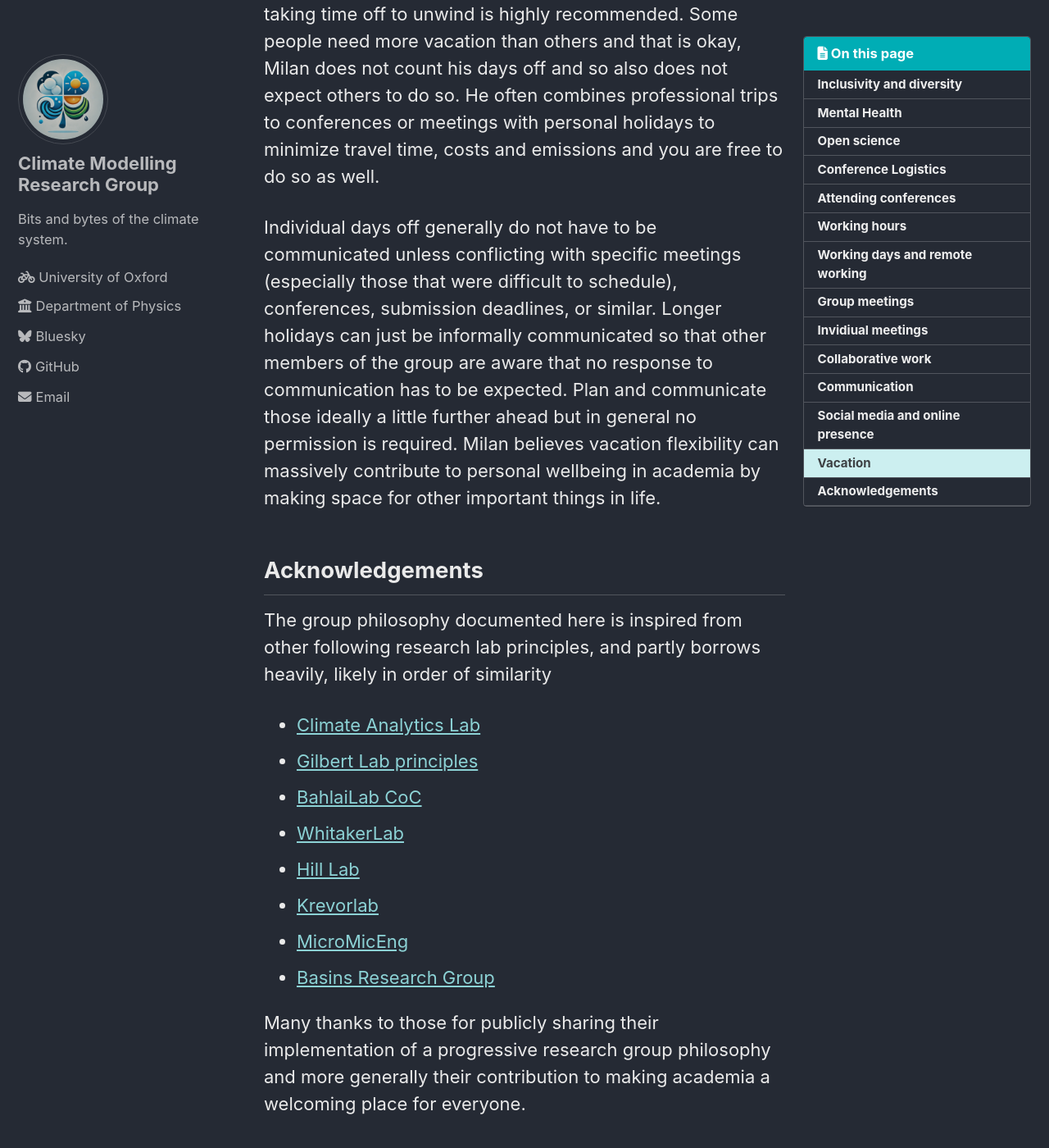
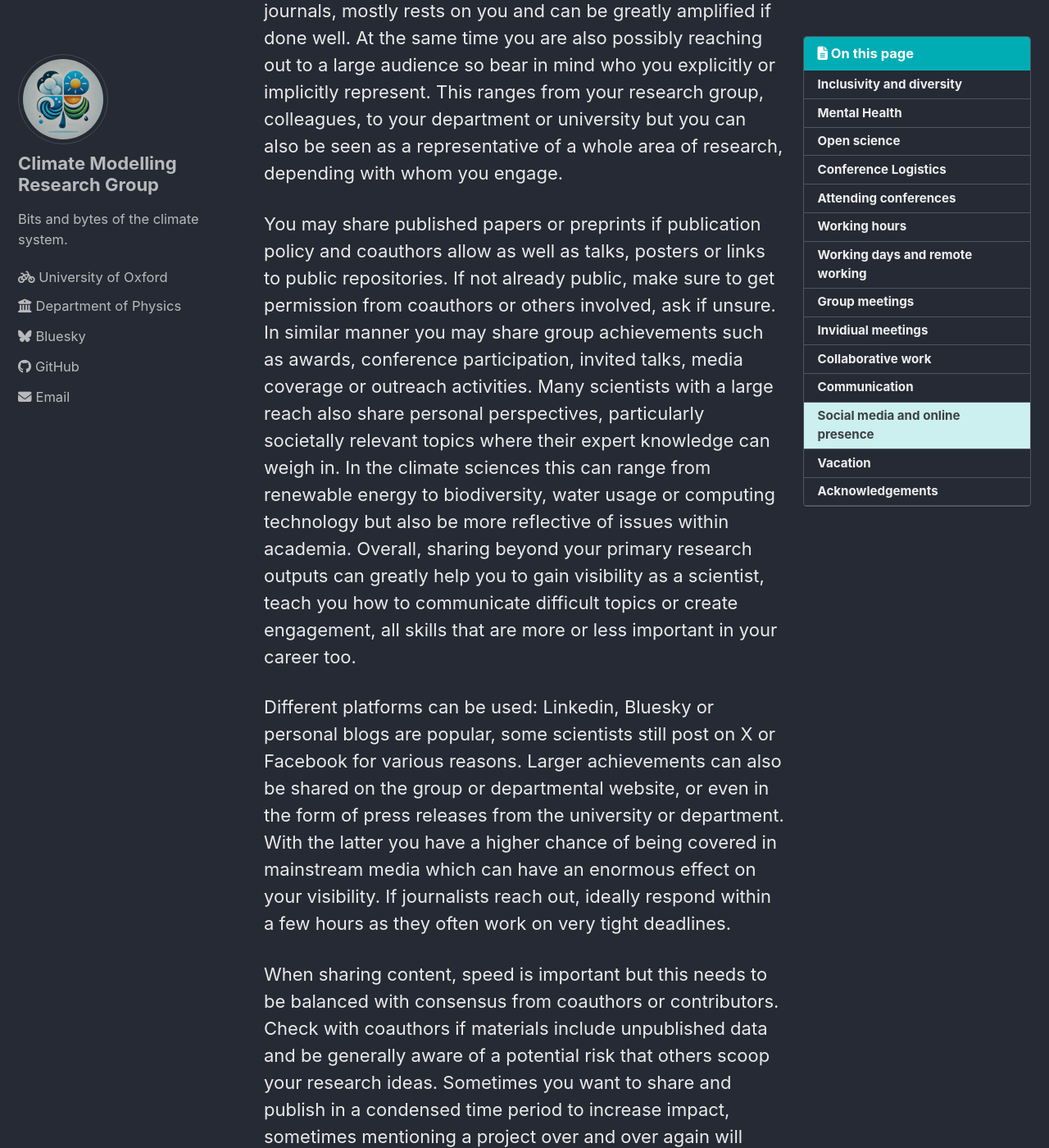
Before and after one commit to climate-modelling/climate-modelling.github.io, a Jekyll site: the page built from _pages/philosophy.md, in a window 1280 px wide and 1400 px high, scrolled down 4844 px. Shown: the whole window at 82% size. Built offline with Jekyll 4.4.1, drawn with Linux system fonts in a browser that asks for light colours; cached includes are drawn as plain includes; some of the changed text lies outside the part shown.

Commit message:
Enhance section on social media and online presence
Expanded on the importance of online presence for early-career scientists, including recommendations for sharing research and engaging with the public.

```diff
--- a/_pages/philosophy.md
+++ b/_pages/philosophy.md
@@ -105,6 +105,44 @@ time created to raise it.
 
 ## Social media and online presence
 
+Having an online presence can help spread your research to a wider community of scientists,
+journalists, and the public and foster collaborations. As an early-career scientist it is
+recommended to have some online presence, in the form of your own or a departmental or
+group website and/or social media profiles. Even when not used actively, it will make it
+easier for others to find you if they hear about your work. Nowadays the publicity of your work,
+e.g. published in journals, mostly rests on you and can be greatly amplified if done well.
+At the same time you are also possibly reaching out to a large audience so bear in mind who
+you explicitly or implicitly represent. This ranges from your research group, colleagues,
+to your department or university but you can also be seen as a representative of a whole area
+of research, depending with whom you engage.
+
+You may share published papers or preprints if publication policy and coauthors allow as well
+as talks, posters or links to public repositories. If not already public, make sure to get
+permission from coauthors or others involved, ask if unsure. In similar manner you may share
+group achievements such as awards, conference participation, invited talks, media coverage or
+outreach activities. Many scientists with a large reach also share personal perspectives,
+particularly societally relevant topics where their expert knowledge can weigh in.
+In the climate sciences this can range from renewable energy to biodiversity, water usage or
+computing technology but also be more reflective of issues within academia. Overall, sharing beyond
+your primary research outputs can greatly help you to gain visibility as a scientist, teach you how to
+communicate difficult topics or create engagement, all skills that are more or less important
+in your career too.
+
+Different platforms can be used: Linkedin, Bluesky or personal blogs are popular, some scientists still
+post on X or Facebook for various reasons. Larger achievements can also be shared on the group or
+departmental website, or even in the form of press releases from the university or department.
+With the latter you have a higher chance of being covered in mainstream media which can have an
+enormous effect on your visibility. If journalists reach out, ideally respond within a few hours as
+they often work on very tight deadlines.
+
+When sharing content, speed is important but this needs to be balanced with consensus from
+coauthors or contributors. Check with coauthors if materials include unpublished data and be
+generally aware of a potential risk that others scoop your research ideas. Sometimes you want to
+share and publish in a condensed time period to increase impact, sometimes mentioning a project over
+and over again will have a wider reach. And in general some materials you may want to share are under
+specific licenses or agreements that you need to align with. The general tone when engaging
+online is to be respectful, short critique can often be seen as offensive.
+
 ## Vacation
 
 The UK has 8 [public holidays](https://www.gov.uk/bank-holidays) per year.
```
